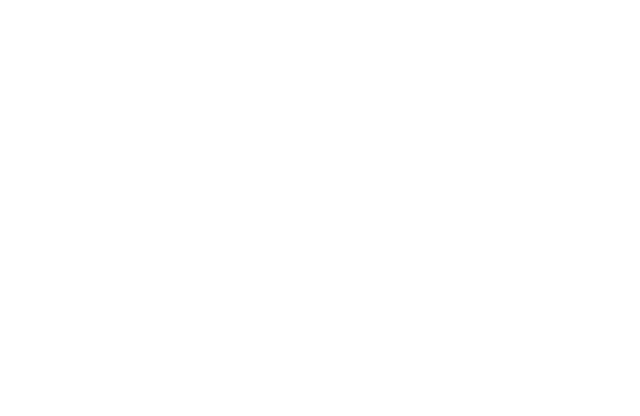
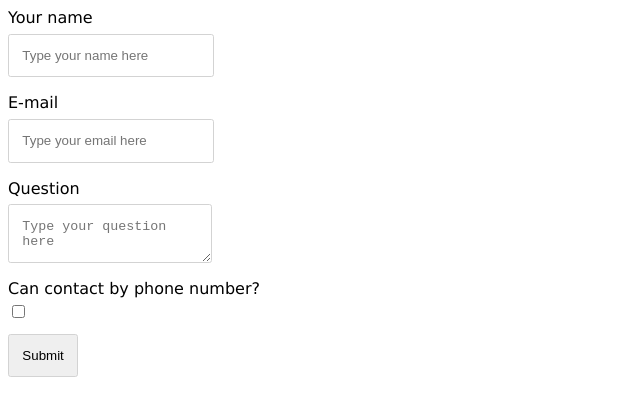
Before and after one commit to yavathol/forms, a React app: page /with-redux in a window 1280 px wide. Shown: the whole page, without its empty margins (0-640 px from the left). Built offline with nearby package versions, Linux system fonts and the light colour scheme.

Commit message:
Add redux example

```diff
--- a/public/index.html
+++ b/public/index.html
@@ -11,6 +11,7 @@
     -->
 	<link rel="manifest" href="%PUBLIC_URL%/manifest.json">
 	<link rel="shortcut icon" href="%PUBLIC_URL%/favicon.ico">
+	<link rel="stylesheet" href="%PUBLIC_URL%/styles.css">
 	<!--
       Notice the use of %PUBLIC_URL% in the tags above.
       It will be replaced with the URL of the `public` folder during the build.
--- /dev/null
+++ b/public/styles.css
@@ -0,0 +1,26 @@
+html {
+    font-family: Verdana, sans-serif;
+}
+
+label {
+    display: block;
+    margin-bottom: 1em;
+}
+
+input, textarea {
+    margin-top: 0.5em;
+    display: block;
+}
+
+input ~ div {
+    color: red;
+    font-size: 0.8rem;
+    margin-top: 0.4em;
+}
+
+button, input:not([type="file"]), textarea {
+    padding: 1em;
+    border-radius: 0.2em;
+    border: 1px lightgrey solid;
+
+}
--- a/src/index.js
+++ b/src/index.js
@@ -1,8 +1,9 @@
-import React from "react";
-import { render } from "react-dom";
-import { BrowserRouter, Route, Switch, Link } from "react-router-dom";
-import { Controlled } from "./controlled";
-import { Uncontrolled } from "./uncontrolled";
+import React from 'react';
+import {render} from 'react-dom';
+import {BrowserRouter, Route, Switch, Link} from 'react-router-dom';
+import {Controlled} from './controlled';
+import {Uncontrolled} from './uncontrolled';
+import {WithRedux} from './with-redux';
 
 const App = () => (
     <BrowserRouter>
@@ -16,8 +17,21 @@ const App = () => (
                             Controlled:
                             <ul>
                                 <li>
+                                    <Link to="controlled/textarea">Textarea</Link>
+                                </li>
+                                <li>
+                                    <Link to="controlled/checkbox">Checkbox</Link>
+                                </li>
+                                <li>
+                                    <Link to="controlled/select">Select</Link>
+                                </li>
+                                <li>
                                     <Link to="controlled/text">Text</Link>
                                 </li>
+                                <li>
+                                    <Link to="controlled/multiselect">MultiSelect</Link>
+                                </li>
+
                             </ul>
                         </li>
                         <li>
@@ -31,13 +45,17 @@ const App = () => (
                                 </li>
                             </ul>
                         </li>
+                        <li>
+                            <Link to="with-redux/contact-form">With redux</Link>
+                        </li>
                     </ul>
                 )}
             />
-      <Route path="/controlled" component={Controlled} />
-      <Route path="/uncontrolled" component={Uncontrolled} />
+            <Route path="/controlled" component={Controlled}/>
+            <Route path="/uncontrolled" component={Uncontrolled}/>
+            <Route path="/with-redux" component={WithRedux}/>
         </Switch>
     </BrowserRouter>
 );
 
-render(<App />, document.getElementById("root"));
+render(<App/>, document.getElementById('root'));
--- a/src/uncontrolled/File.js
+++ b/src/uncontrolled/File.js
@@ -1,4 +1,4 @@
-import React, { Component } from "react";
+import React, {Component} from 'react';
 
 export class File extends Component {
     handleSubmit = event => {
@@ -6,8 +6,7 @@ export class File extends Component {
         alert(`this.fileInput.files[0].name = ${this.fileInput.files[0].name}`);
     };
 
-  render() {
-    return (
+    render = () => (
             <form onSubmit={this.handleSubmit}>
                 <label>
                     <input
@@ -21,4 +20,3 @@ export class File extends Component {
             </form>
     );
 }
-}
--- /dev/null
+++ b/src/with-redux/actions.js
@@ -0,0 +1,16 @@
+export const FORM_UPDATE_VALUE = 'FORM_UPDATE_VALUE';
+
+export function update(name, value) {
+    return {
+        type: FORM_UPDATE_VALUE,
+        payload: {name, value}
+    };
+}
+
+export const FORM_RESET = 'FORM_RESET';
+
+export function reset() {
+    return {
+        type: FORM_RESET
+    };
+}
--- /dev/null
+++ b/src/with-redux/components/ContactForm.js
@@ -0,0 +1,127 @@
+import React, {Component} from 'react';
+import {connect} from 'react-redux';
+import {bindActionCreators} from 'redux';
+import {Input} from './Input';
+import {update, reset} from '../actions';
+
+class ContactFormBase extends Component {
+    validations = [];
+
+    registerValidation = (isValidFunc) => {
+        this.validations = this.validations.concat([isValidFunc]);
+        return () => this.removeValidation(isValidFunc);
+    };
+
+    removeValidation = (ref) => {
+        this.validations = this.validations.filter(f => f === ref);
+    };
+
+    isFormValid = (showErrors) => {
+        return this.validations.every(isValidFunc => isValidFunc(showErrors));
+    };
+
+    submit = () => {
+        if (this.isFormValid(true)) {
+            // this.props.onSubmit(assign({}, this.props.values));
+            this.props.reset();
+        }
+    };
+
+    render() {
+        return (
+            <form>
+                <Input
+                    registerValidation={this.registerValidation}
+                    value={this.props.fields.name}
+                    name="name"
+                    onChange={this.props.update}
+                    validate={['required']}
+                    placeholder="Type your name here"
+                    label="Your name">
+                    {({value, onChange, onBlur, placeholder}) => (
+                        <input
+                            placeholder={placeholder}
+                            value={value}
+                            onChange={e => onChange(e.target.value)}
+                            onBlur={onBlur}/>
+                    )}
+                </Input>
+
+                <Input
+                    registerValidation={this.registerValidation}
+                    value={this.props.fields.email}
+                    onChange={this.props.update}
+                    name="email"
+                    validate={['required', 'email']}
+                    placeholder="Type your email here"
+                    label="E-mail">
+                    {({value, onChange, onBlur, placeholder}) => (
+                        <input
+                            placeholder={placeholder}
+                            value={value}
+                            onChange={e => onChange(e.target.value)}
+                            onBlur={onBlur}/>
+                    )}
+                </Input>
+
+                <Input
+                    registerValidation={this.registerValidation}
+                    value={this.props.fields.question}
+                    onChange={this.props.update}
+                    name="question"
+                    validate={['required']}
+                    placeholder="Type your question here"
+                    label="Question">
+                    {({value, onChange, onBlur, placeholder}) => (
+                        <textarea
+                            placeholder={placeholder}
+                            value={value}
+                            onChange={e => onChange(e.target.value)}
+                            onBlur={onBlur}/>
+                    )}
+                </Input>
+
+                <Input
+                    registerValidation={this.registerValidation}
+                    value={this.props.fields.canContactByPhone}
+                    onChange={this.props.update}
+                    defaultValue={false}
+                    name="canContactByPhone"
+                    label="Can contact by phone number?">
+                    {({value, onChange}) => (
+                        <input
+                            type="checkbox"
+                            checked={value}
+                            onChange={e => onChange(e.target.checked)}/>
+                    )}
+                </Input>
+
+                {this.props.fields.canContactByPhone && (
+                    <Input
+                        registerValidation={this.registerValidation}
+                        value={this.props.fields.phone}
+                        onChange={this.props.update}
+                        name="phone"
+                        validate={['required', 'phone']}
+                        placeholder="Type your phone number"
+                        label="Phone number">
+                        {({value, onChange, onBlur, placeholder}) => (
+                            <input
+                                placeholder={placeholder}
+                                value={value}
+                                onChange={e => onChange(e.target.value)}
+                                onBlur={onBlur}/>
+                        )}
+                    </Input>
+                )}
+
+                <button type="submit" disabled={!this.isFormValid()} onClick={this.submit}>Submit</button>
+            </form>
+        );
+    }
+}
+
+export const ContactForm = connect(
+    state => ({fields: state.contactForm}),
+    dispatch => bindActionCreators({update, reset}, dispatch)
+)(ContactFormBase);
--- /dev/null
+++ b/src/with-redux/components/Input.js
@@ -0,0 +1,65 @@
+import React, {Component} from 'react';
+import {validators} from '../validators';
+
+export class Input extends Component {
+    static defaultProps = {
+        validate: [],
+    };
+
+    state = {
+        errors: [],
+    };
+
+    componentWillMount = () => {
+        if (this.props.defaultValue) {
+            this.onChange(this.props.defaultValue);
+        }
+
+        this.removeValidationFromContext = this.props.registerValidation(this.isValid.bind(this));
+    };
+
+    componentWillUnmount = () => {
+        this.removeValidationFromContext();
+    };
+
+    onChange = value => {
+        this.props.onChange(this.props.name, value);
+
+        if (this.state.errors.length) {
+            this.isValid(true);
+        }
+    };
+
+    isValid = (showErrors = false) => {
+        const errors = this.props.validate
+            .reduce((memo, currentName) =>
+                memo.concat(validators[currentName](
+                    this.props.value
+                )), []);
+
+        if (showErrors) {
+            this.setState({
+                errors
+            });
+        }
+
+        return !errors.length;
+    };
+
+    onBlur = () => {
+        this.isValid(true);
+    };
+
+    render = () => (
+        <label className={this.isValid() ? '' : 'invalid'}>
+            {this.props.label}
+            {this.props.children({
+                value: this.props.value || '',
+                placeholder: this.props.placeholder,
+                onChange: this.onChange,
+                onBlur: this.onBlur
+            })}
+            {this.state.errors.map((error, i) => <div key={i}>{error}</div>)}
+        </label>
+    );
+}
--- /dev/null
+++ b/src/with-redux/index.js
@@ -0,0 +1,15 @@
+import React from 'react';
+import {applyMiddleware, createStore} from 'redux';
+import {Provider} from 'react-redux';
+import logger from 'redux-logger';
+import {ContactForm} from './components/ContactForm';
+import {store} from './store';
+
+
+const WithRedux = () => (
+    <Provider store={createStore(store, applyMiddleware(logger))}>
+        <ContactForm/>
+    </Provider>
+);
+
+export {WithRedux};
--- /dev/null
+++ b/src/with-redux/store.js
@@ -0,0 +1,25 @@
+import {FORM_RESET, FORM_UPDATE_VALUE} from './actions';
+
+const initialState = {
+    contactForm: {}
+};
+
+export const store = (state = initialState, action) => {
+    switch (action.type) {
+
+        case FORM_UPDATE_VALUE:
+            return {
+                ...state,
+                contactForm: {
+                    ...state.contactForm,
+                    [action.payload.name]: action.payload.value,
+                }
+            };
+
+        case FORM_RESET:
+            return initialState;
+
+        default:
+            return state;
+    }
+};
--- /dev/null
+++ b/src/with-redux/validators.js
@@ -0,0 +1,14 @@
+function required(value) {
+    return value ? [] : ['This field cannot be empty'];
+}
+
+function phone(value) {
+    return /^\d*$/.test(value) ? [] : ['This phone number is invalid'];
+}
+
+function email(value) {
+    return /^(([^<>()[\]\\.,;:\s@"]+(\.[^<>()[\]\\.,;:\s@"]+)*)|(".+"))@((\[[0-9]{1,3}\.[0-9]{1,3}\.[0-9]{1,3}\.[0-9]{1,3}])|(([a-zA-Z\-0-9]+\.)+[a-zA-Z]{2,}))$/
+        .test(value) ? [] : ['This email address is invalid'];
+}
+
+export const validators = { required, email, phone };
```
Also changed, not shown: package.json (+8 -2 lines), src/controlled/Checkbox.js (+5 -5 lines), src/controlled/MultiSelect.js (+4 -4 lines), src/controlled/Select.js (+5 -5 lines), src/controlled/Text.js (+5 -5 lines), src/controlled/Textarea.js (+6 -6 lines), src/controlled/index.js (+15 -15 lines), src/uncontrolled/Text.js (+4 -4 lines), src/uncontrolled/index.js (+9 -9 lines), 1 other file. Lines whose indentation alone changed are shown as unchanged.
